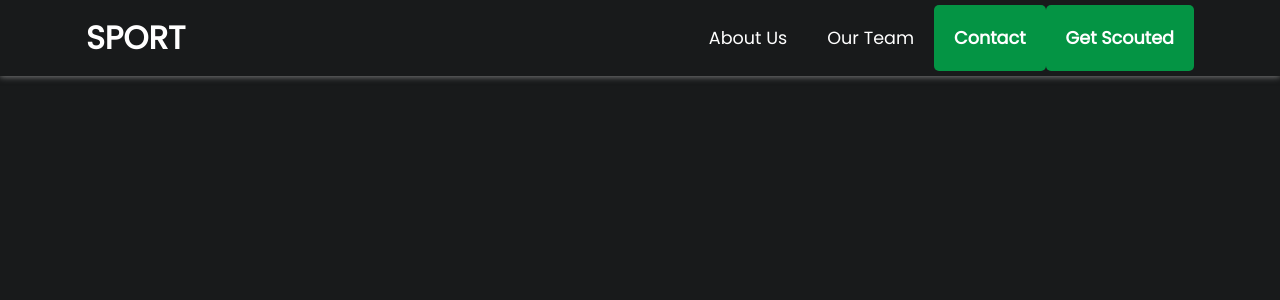
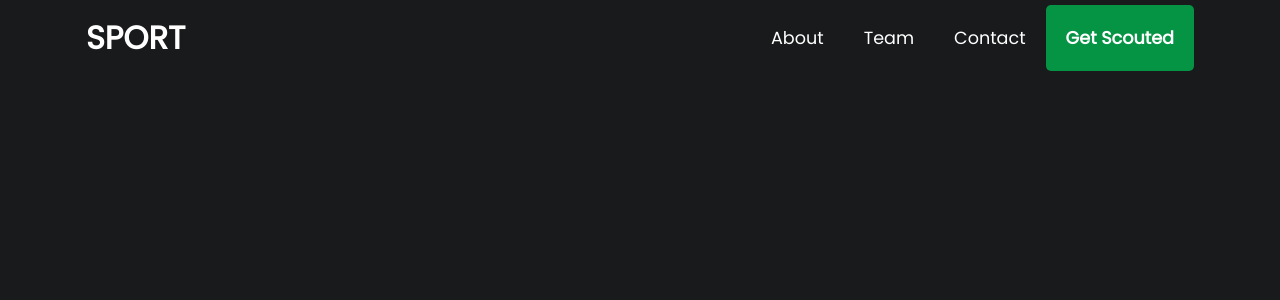
Before and after one commit to ArcBase/Sports-Avalanche-frontend, a Next.js app: page /components/Navbar/components/Toolbar/Toolbar in a window 1280 px wide. Shown: the top 300 px of the page. Built offline with nearby package versions, Linux system fonts and the light colour scheme.

Commit message:
removed slide.js

```diff
--- a/assets/Toolbar.css
+++ b/assets/Toolbar.css
@@ -5,7 +5,7 @@
   width: 100%;
   background: rgb(24, 26, 27);
   height: 76px;
-  box-shadow: 0px 1px 6px rgba(215, 215, 215, 0.5);
+  /* box-shadow: 0px 1px 2px rgba(215, 215, 215, 0.5); */
   margin-bottom: 20px;
   z-index: 1;
 }
--- a/assets/pageSections.css
+++ b/assets/pageSections.css
@@ -25,13 +25,13 @@
   padding: 1rem;
   background-color: rgb(63, 58, 58);
   /* height: 400px; */
-  border-bottom: 1px solid rgb(247, 147, 17);
+  border-bottom: 1px solid rgb(27, 182, 221);
 }
 
 .page-box-card-header{
   color: white;
   font-size: 1.5rem;
-  text-align: left;
+  text-align: center;
 }
 
 .page-box-card-text{
--- a/pages/components/Navbar/components/Toolbar/Toolbar.js
+++ b/pages/components/Navbar/components/Toolbar/Toolbar.js
@@ -33,18 +33,18 @@ class Toolbar extends Component {
             <ul>
               <Link href="../">
                 <li className="nav-it">
-                  <a>About Us</a>
+                  <a>About</a>
                 </li>
               </Link>
 
               <Link href="../sections/team">
                 <li className="nav-it">
-                  <a>Our Team</a>
+                  <a>Team</a>
                 </li>
               </Link>
 
               <Link href="../sections/ballHive">
-                <li className="nav-it-2">
+                <li className="nav-it">
                   <a>Contact</a>
                 </li>
               </Link>
```
Also changed, not shown: pages/index.js (+5 -4 lines).
